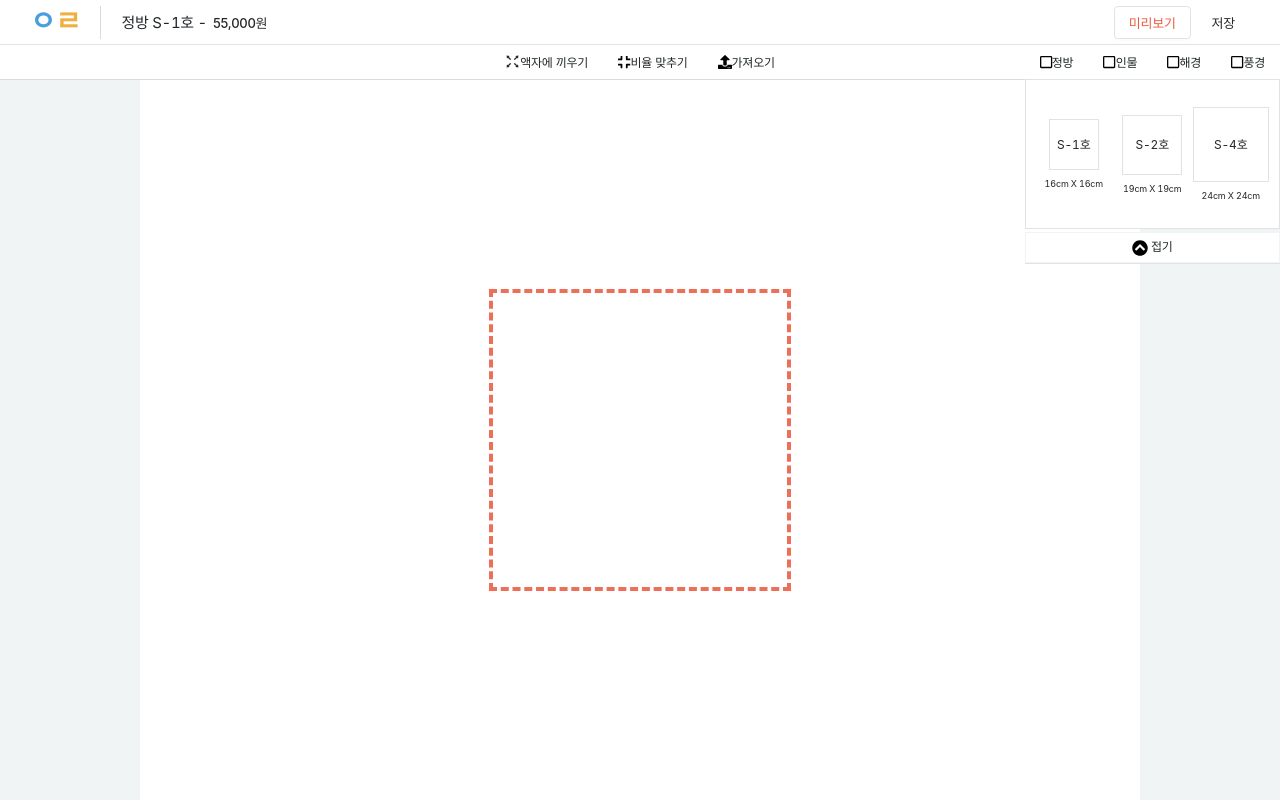
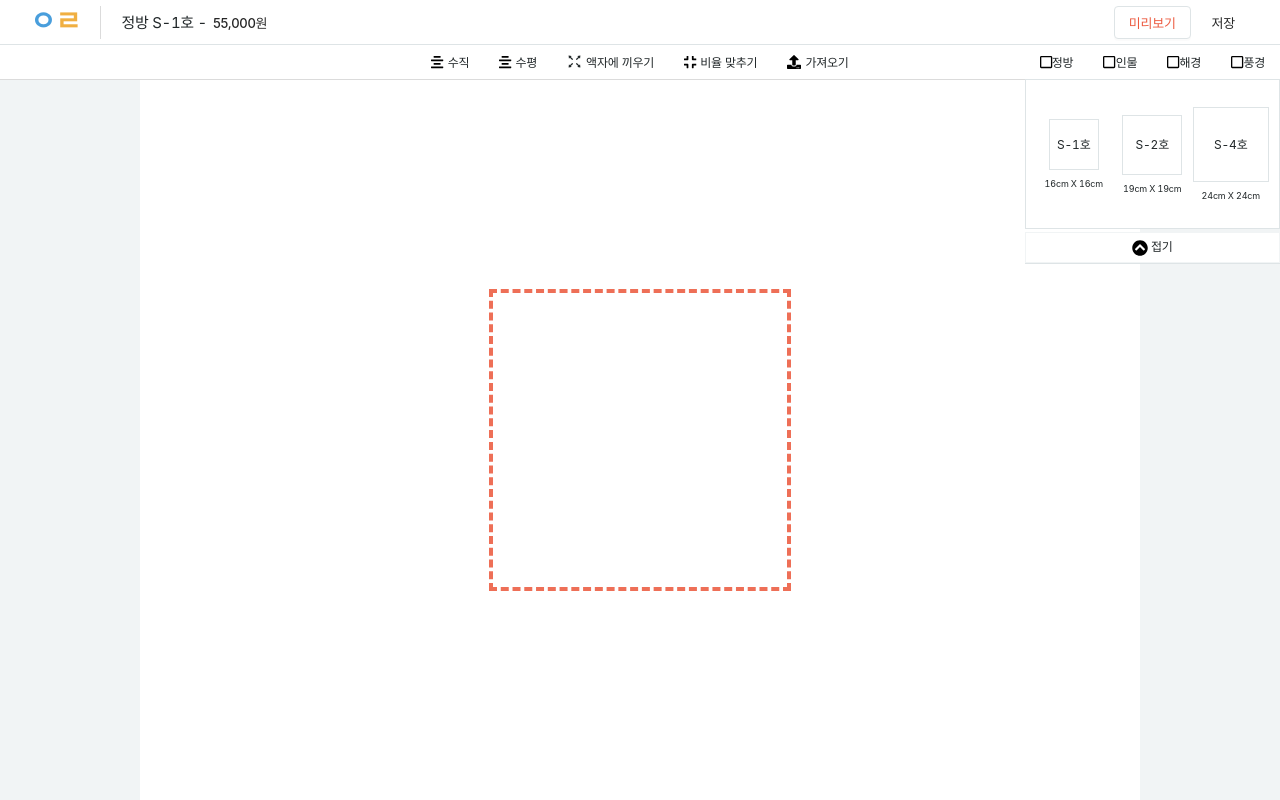
Before and after one commit to mecanvas/early-front, a Next.js app: page /tool/single in a window 1280 px wide. Built offline with nearby package versions, Linux system fonts and the light colour scheme; a web font is replaced by a local one.

Commit message:
수직,수평 버튼 추가

```diff
--- a/src/components/tool/single/SingleTool.tsx
+++ b/src/components/tool/single/SingleTool.tsx
@@ -8,7 +8,13 @@ import axios from 'axios';
 import { useProgress } from 'src/hooks/useProgress';
 import Loading from 'src/components/common/Loading';
 import Upload, { RcFile } from 'antd/lib/upload';
-import { faChevronCircleDown, faChevronCircleUp, faCompress, faUpload } from '@fortawesome/free-solid-svg-icons';
+import {
+  faAlignCenter,
+  faChevronCircleDown,
+  faChevronCircleUp,
+  faCompress,
+  faUpload,
+} from '@fortawesome/free-solid-svg-icons';
 import SingleImgSizeController from 'src/components/tool/single/SingleImgSizeController';
 import { useGlobalState } from 'src/hooks';
 import { FramePrice, ResizeCmd } from 'src/interfaces/ToolInterface';
@@ -18,7 +24,7 @@ import { frameSize, HEADER_HEIGHT } from 'src/constants';
 import { FrameSizeName } from '../divided/DividedToolStyle';
 import { replacePx } from 'src/utils/replacePx';
 import { cmToPx } from 'src/utils/cmToPx';
-import { FullscreenOutlined } from '@ant-design/icons';
+import { CaretDownFilled, DownOutlined, FullscreenOutlined } from '@ant-design/icons';
 import {
   SingleToolContainer,
   SingleToolFactory,
@@ -359,6 +365,16 @@ const SingleTool = () => {
       <Loading loading={isImgUploadLoading} progressPercentage={progressPercentage} />
       <ToolHeader singlePrice={singlePrice.toLocaleString()} singleCanvasName={singleCanvasName} />
       <SingleToolFactory>
+        <Button type="text">
+          <FontAwesomeIcon icon={faAlignCenter} />
+          <small>수직</small>
+        </Button>
+
+        <Button type="text">
+          <FontAwesomeIcon icon={faAlignCenter} />
+          <small>수평</small>
+        </Button>
+
         <Button type="text" onClick={handleRatioForFrame}>
           <FullscreenOutlined />
           <small>액자에 끼우기</small>
--- a/src/components/tool/single/SingleToolStyle.tsx
+++ b/src/components/tool/single/SingleToolStyle.tsx
@@ -11,11 +11,16 @@ export const SingleToolContainer = styled.div`
 export const SingleToolFactory = styled.div`
   display: flex;
   justify-content: center;
+  align-items: center;
   border-bottom: 1px solid #dbdbdb;
   background-color: ${({ theme }) => theme.color.white};
   button {
     padding: 5px 1em;
     height: 34px;
+  }
+
+  svg {
+    margin-right: 4px;
   }
 `;
 
```
